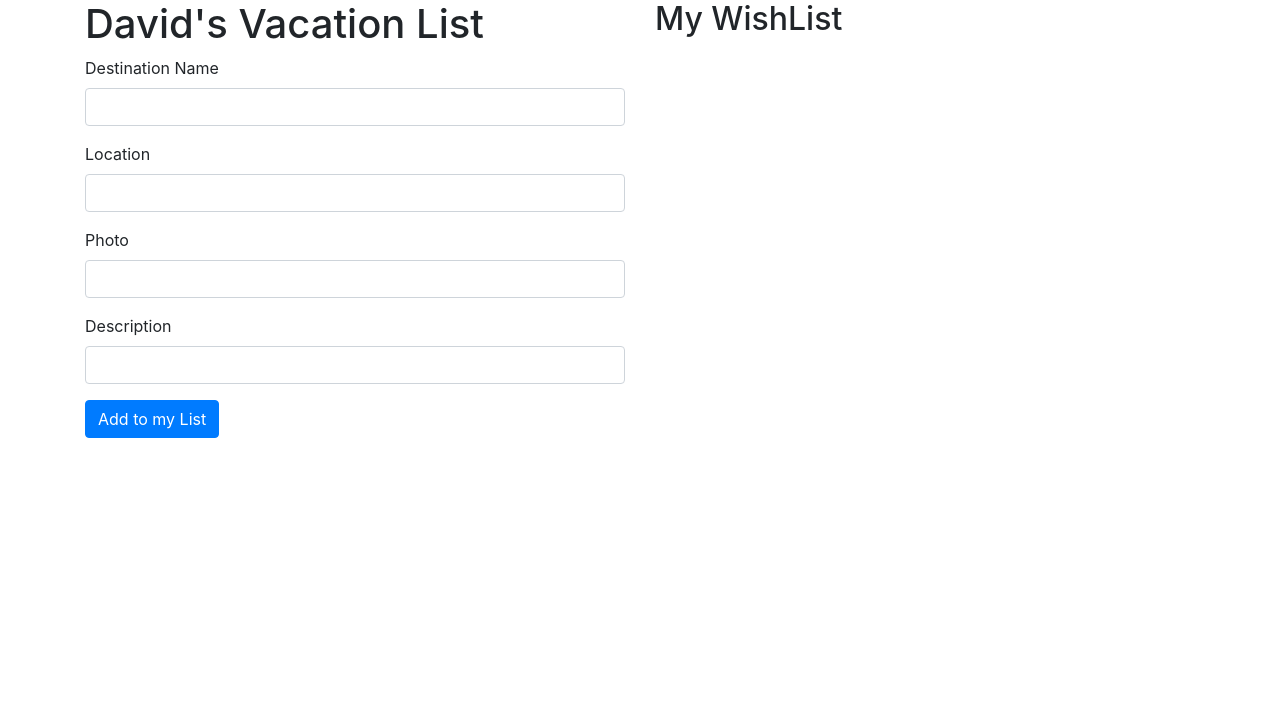
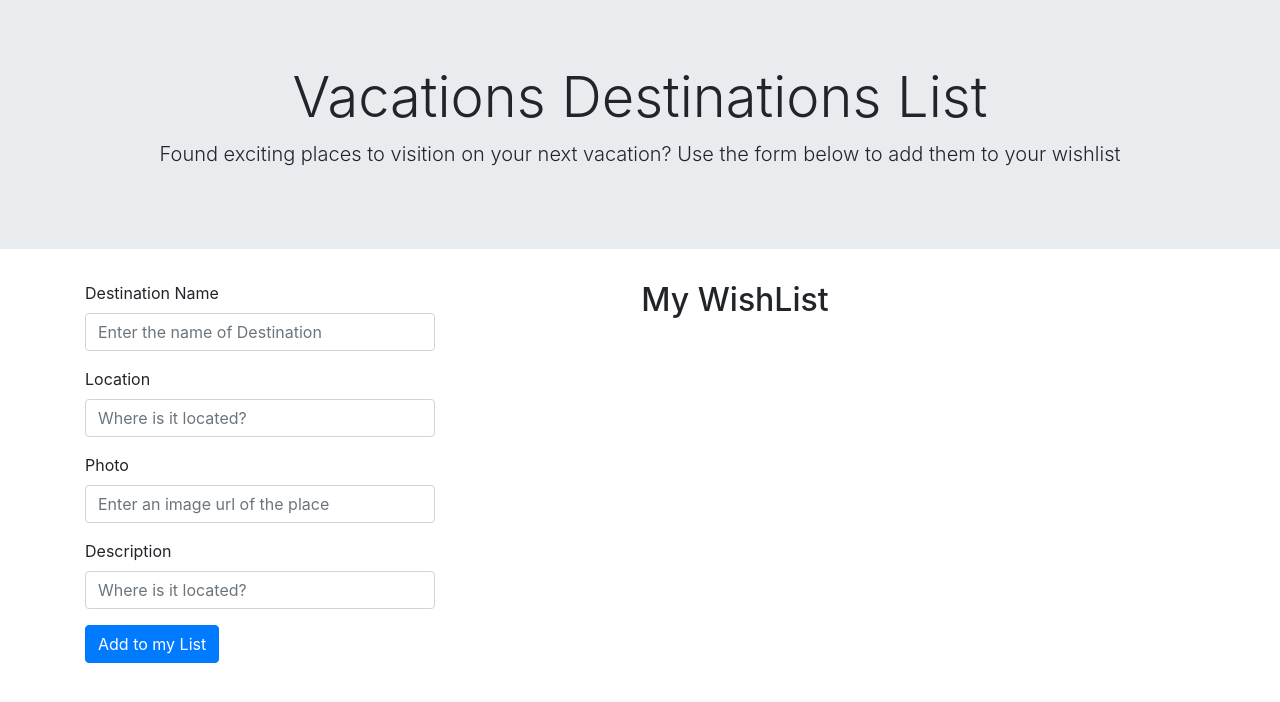
Before and after one commit to dzheng24/vacations-list, a plain HTML site: page index.html in a window 1280 px wide. Drawn offline with nearby package versions, Linux system fonts and the light colour scheme.

Commit message:
added header section

```diff
--- a/index.html
+++ b/index.html
@@ -13,10 +13,16 @@
     <link rel="stylesheet" href="style.css" />
   </head>
   <body>
+    <header class="jumbotron jumbotron-fluid text-center">
+      <h1 class="display-4 text-center">Vacations Destinations List</h1>
+      <p class="lead">
+        Found exciting places to visition on your next vacation? Use the form
+        below to add them to your wishlist
+      </p>
+    </header>
     <div class="container">
       <div class="row">
-        <div class="col-md-6">
-          <h1>David's Vacation List</h1>
+        <div class="col-md-4">
           <form id="my-form" class="needs-validation">
             <div class="form-group">
               <label for="inputDestinationName">Destination Name</label>
@@ -24,20 +30,34 @@
                 class="form-control"
                 id="inputDestinationName"
                 type="text"
+                placeholder="Enter the name of Destination"
                 required
               />
             </div>
             <div class="form-group">
               <label for="inputLocation">Location</label>
-              <input class="form-control" id="inputLocation" required />
+              <input
+                class="form-control"
+                id="inputLocation"
+                placeholder="Where is it located?"
+                required
+              />
             </div>
             <div class="form-group">
               <label for="inputPhoto">Photo</label>
-              <input class="form-control" id="inputPhoto" />
+              <input
+                class="form-control"
+                id="inputPhoto"
+                placeholder="Enter an image url of the place"
+              />
             </div>
             <div class="form-group">
               <label for="inputDescription">Description</label>
-              <input class="form-control" id="inputDescription" />
+              <input
+                class="form-control"
+                id="inputDescription"
+                placeholder="Where is it located?"
+              />
             </div>
             <button id="my-button" type="submit" class="btn btn-primary">
               Add to my List
@@ -45,8 +65,9 @@
           </form>
         </div>
         <div class="col-md-6">
-          <h2>My WishList</h2>
-          <div id="display-area"></div>
+          <div id="display-area">
+            <h2>My WishList</h2>
+          </div>
         </div>
       </div>
     </div>
--- a/style.css
+++ b/style.css
@@ -8,3 +8,7 @@
   margin: 20px;
   width: 15rem;
 }
+
+#display-area {
+  text-align: center;
+}
```
